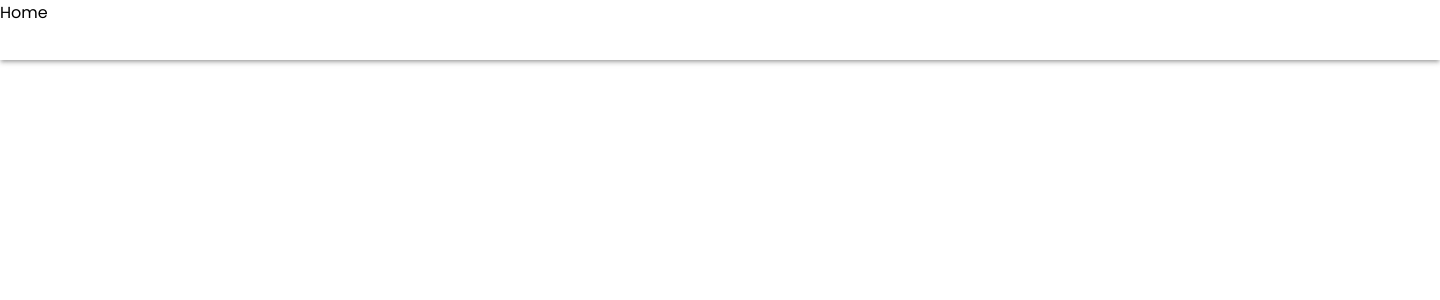
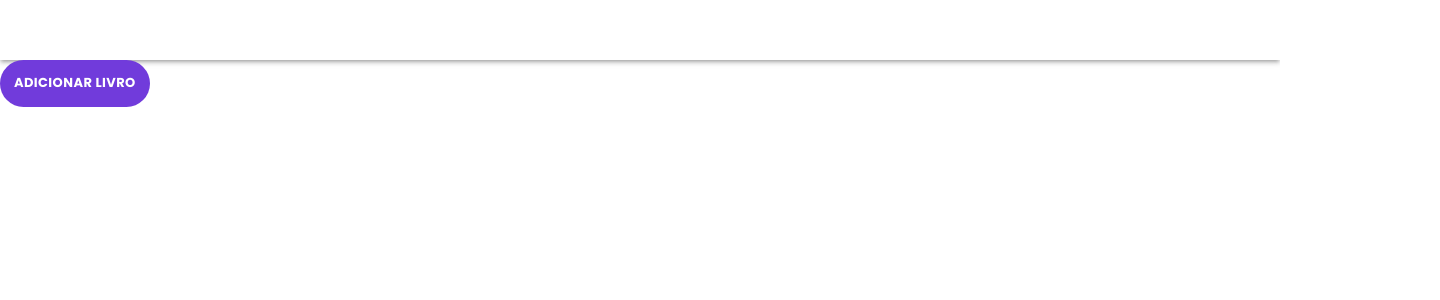
Before and after one commit to georgekaran/Virtual-Bookshelf, a React (Create React App) app: page / in a window 1280 px wide. Shown: the top 300 px of the page, 1440 px wide, since content can reach past the window. Built offline with nearby package versions, Linux system fonts and the light colour scheme.

Commit message:
refactor: move sass files to styles folder

```diff
--- a/src/components/Header/Header.tsx
+++ b/src/components/Header/Header.tsx
@@ -1,5 +1,3 @@
-import './Header.scss';
-
 import React from 'react';
 import { Box } from '@material-ui/core';
 
--- a/src/index.tsx
+++ b/src/index.tsx
@@ -1,4 +1,4 @@
-import './index.scss'
+import './styles/styles.scss'
 
 import React from 'react';
 import ReactDOM from 'react-dom';
--- a/src/pages/Home/HomeView.tsx
+++ b/src/pages/Home/HomeView.tsx
@@ -1,9 +1,12 @@
 import React from 'react'
+import Button from '@material-ui/core/Button';
 
 export default function Home() {
   return (
     <div>
-      Home
+      <Button className="Btn__AddBook">
+        Adicionar livro
+      </Button>
     </div>
   )
 }
--- a/src/components/Header/Header.scss
+++ b/src/styles/base/_base.scss
@@ -1,7 +1,8 @@
-.App__Header {
-  position: absolute;
-  width: 1440px;
-  height: 60px;
-  left: 0px;
-  top: 0px;
+* {
+  padding: 0;
+  margin: 0;
+  box-sizing: border-box;
+  font-family: 'Poppins', sans-serif;
 }
+
+$primary: #713BDB;
--- a/src/index.scss
+++ b/src/styles/components/_header.scss
@@ -1,6 +1,6 @@
-* {
-  padding: 0;
-  margin: 0;
-  box-sizing: border-box;
-  font-family: 'Poppins', sans-serif;
+.App__Header {
+  width: 100%;
+  height: 60px;
+  left: 0px;
+  top: 0px;
 }
--- /dev/null
+++ b/src/styles/pages/_home.scss
@@ -0,0 +1,12 @@
+.Btn__AddBook {
+  background: $primary !important;
+  border-radius: 24px !important;
+
+  & > .MuiButton-label {
+    padding: 6px;
+    color: white;
+    font-style: normal;
+    font-weight: bold;
+    font-size: 13px;
+  }
+}
--- /dev/null
+++ b/src/styles/styles.scss
@@ -0,0 +1,5 @@
+@import './base/base';
+
+@import './components/header';
+
+@import './pages/home';
```
